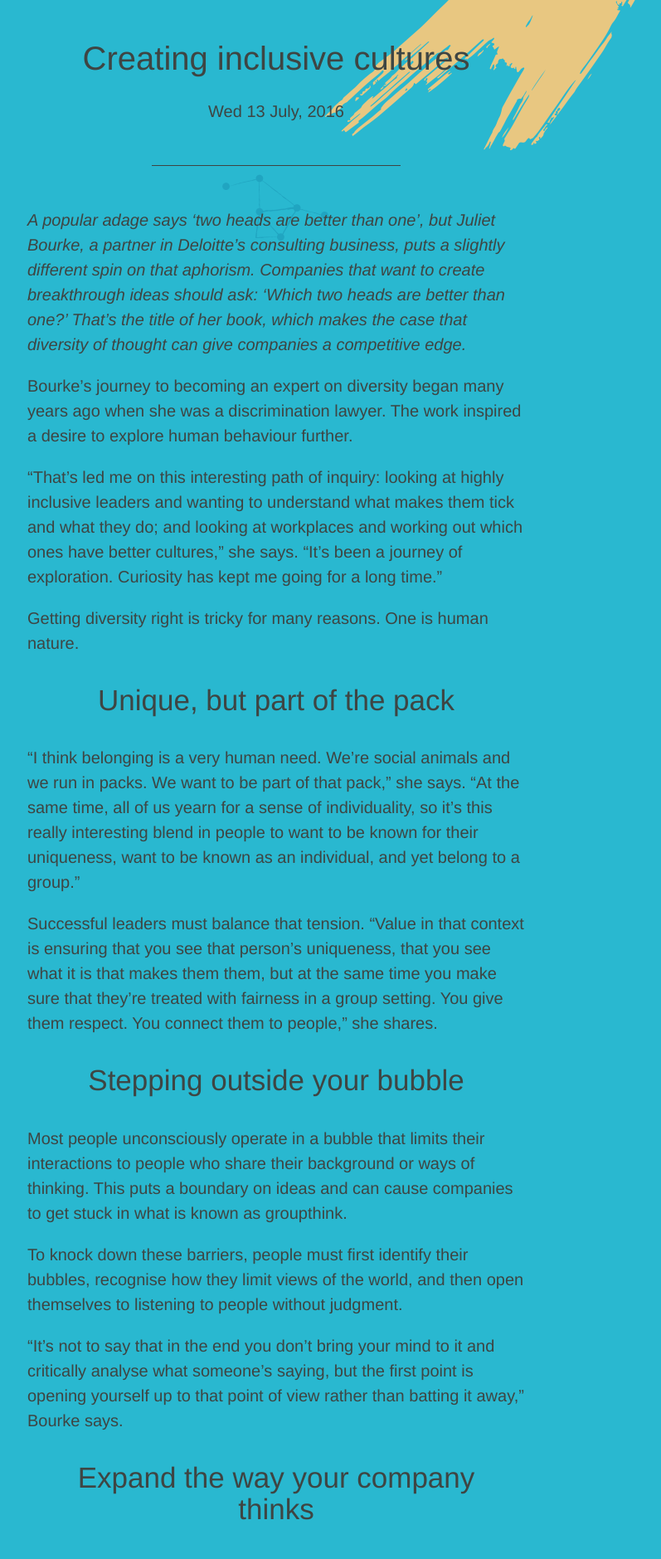
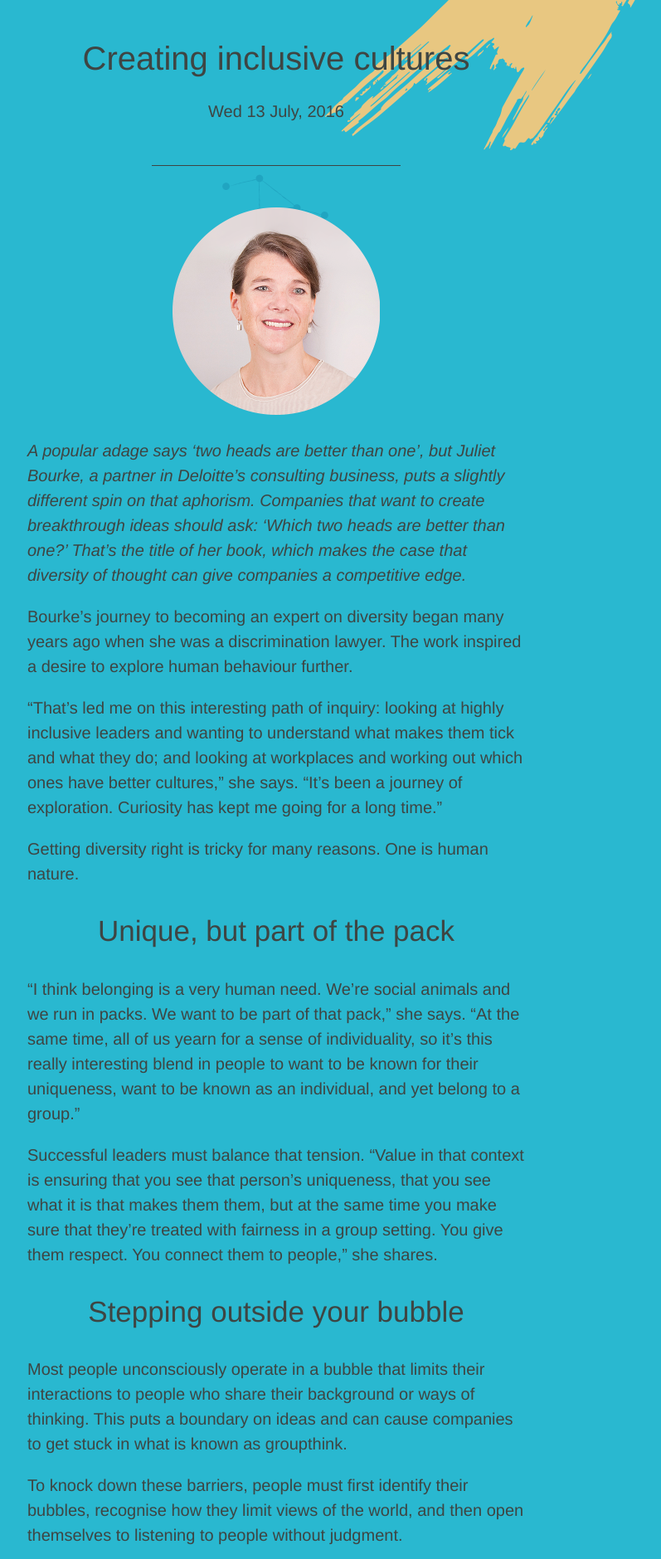
Before and after one commit to sa-github-cxdmelb2016/sa-github-cxdmelb2016.github.io, a Jekyll site: the page built from _posts/2016-07-13-creating-inclusive-cultures.md, in a window 1280 px wide. Shown: the part 430-2309 px from the top of the page at 83% size, without its empty margins (307-1104 px from the left). Built offline with Jekyll 4.4.1, drawn with Linux system fonts in a browser that asks for light colours; some web fonts are replaced.

Commit message:
Added image for Juliet

```diff
--- a/_posts/2016-07-13-creating-inclusive-cultures.md
+++ b/_posts/2016-07-13-creating-inclusive-cultures.md
@@ -3,6 +3,10 @@ layout: post
 title:  "Creating inclusive cultures"
 categories: news
 ---
+
+<div class="post__header">
+  <img style="" class="post__image -responsive-j" src="/images/juliet.png">
+</div>
 
 <p class="-lede">
 A popular adage says ‘two heads are better than one’, but Juliet Bourke, a partner in Deloitte’s consulting business, puts a slightly different spin on that aphorism. Companies that want to create breakthrough ideas should ask: ‘Which two heads are better than one?’ That’s the title of her book, which makes the case that diversity of thought can give companies a competitive edge.
--- a/_sass/_post.scss
+++ b/_sass/_post.scss
@@ -11,7 +11,10 @@
         width: 100%;
       }
     }
-
+    &.-responsive-j {
+      width: 250px;
+      height: auto;
+    }
   }
   .post__content {
     margin-top: -400px;
```
Also changed, not shown: images/juliet.png (added).
